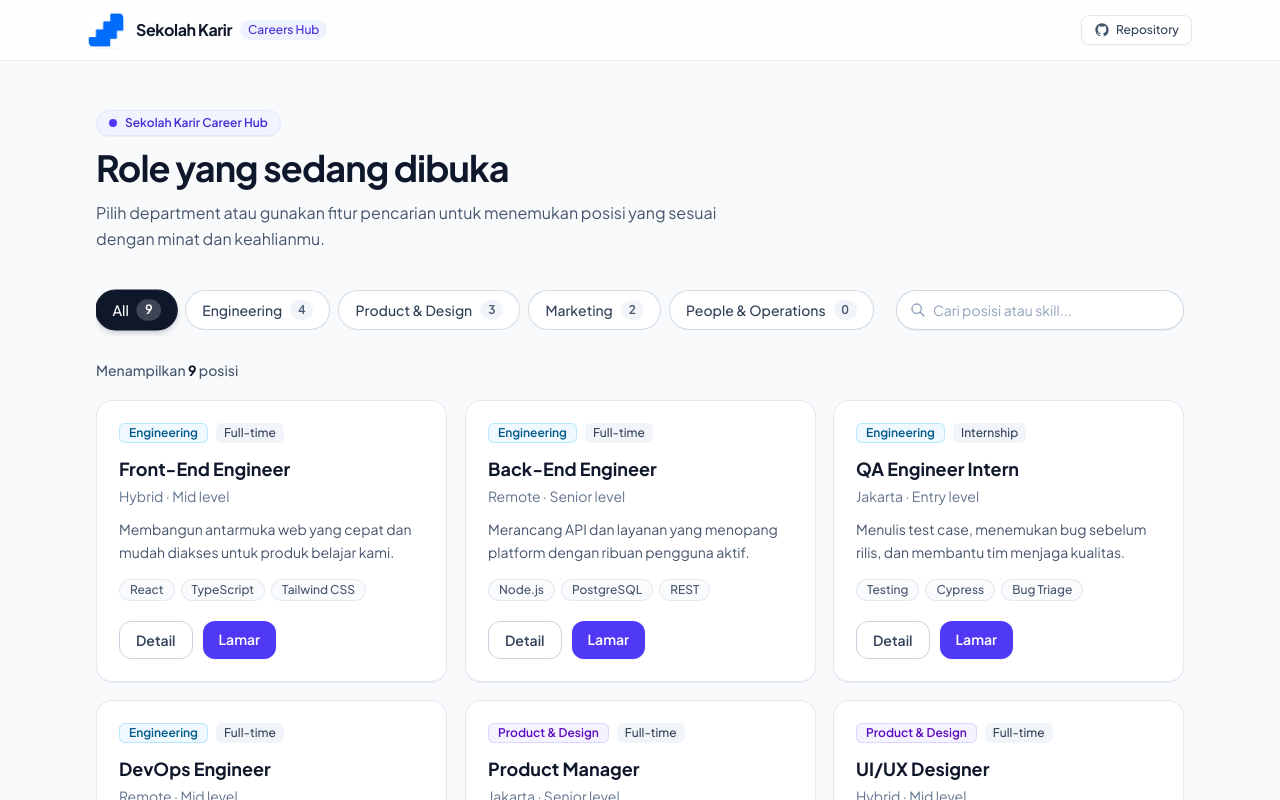
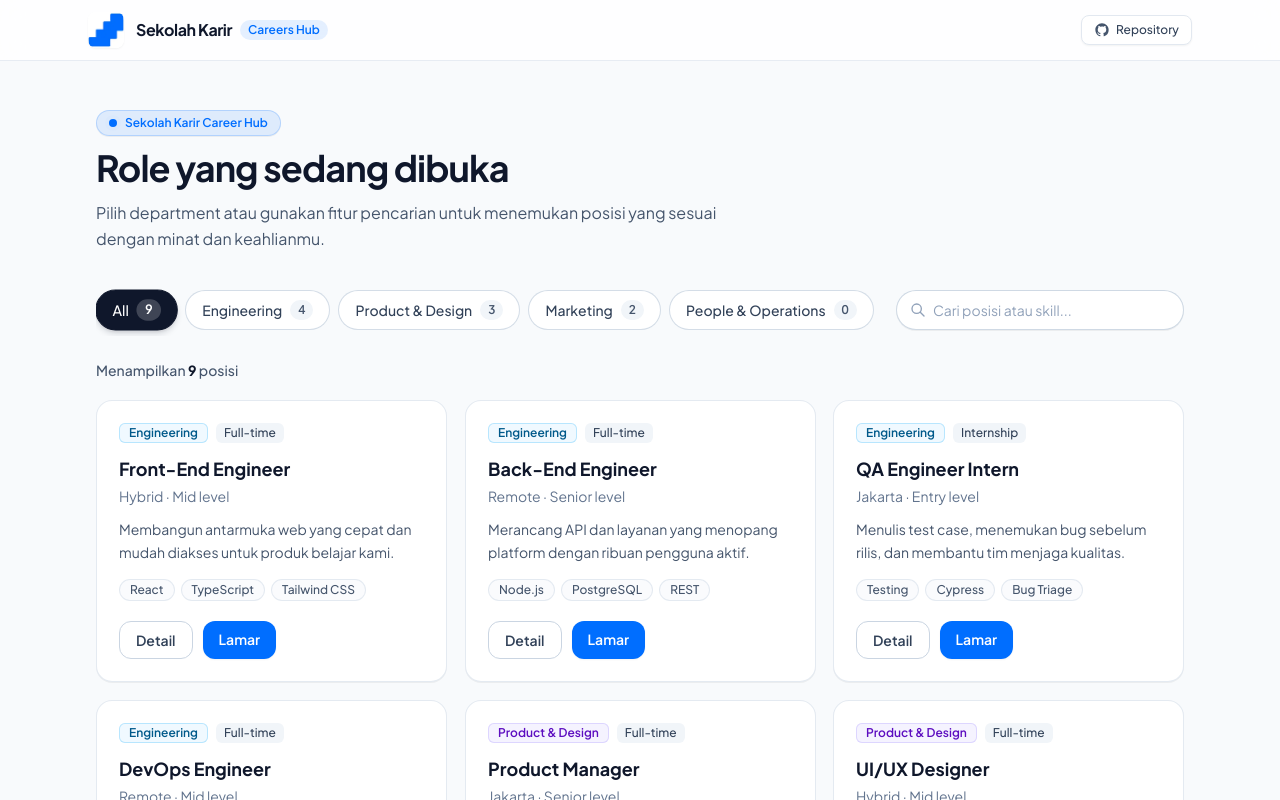
Before and after one commit to eridaylm/EridayalmaZahraYohar_Front-End-Engineer, a React (Vite) app: page / in a window 1280 px wide. Shown: the top 800 px of the page. Built offline with nearby package versions, Linux system fonts and the light colour scheme.

Commit message:
update button

```diff
--- a/src/App.tsx
+++ b/src/App.tsx
@@ -15,7 +15,7 @@ export default function App() {
               <span className="text-base font-bold tracking-tight text-slate-900">
                 Sekolah Karir
               </span>
-              <span className="hidden rounded-full bg-indigo-50 px-2 py-0.5 text-xs font-medium text-indigo-700 sm:inline-block">
+              <span className="hidden rounded-full bg-[#006EFF]/10 px-2 py-0.5 text-xs font-semibold text-[#006EFF] sm:inline-block">
                 Careers Hub
               </span>
             </div>
--- a/src/components/EmptyState.tsx
+++ b/src/components/EmptyState.tsx
@@ -18,11 +18,11 @@ export default function EmptyState({ department, query, onReset }: Props) {
 
   return (
     <div className="empty-appear flex flex-col items-center rounded-2xl border border-dashed border-slate-300 bg-white/90 px-6 py-14 text-center shadow-xs backdrop-blur-xs">
-      <div className="animate-float rounded-2xl bg-indigo-50/70 p-4.5 text-indigo-500 shadow-2xs">
+      <div className="animate-float rounded-2xl bg-[#006EFF]/10 p-4.5 text-[#006EFF] shadow-2xs">
         <svg
           aria-hidden="true"
           viewBox="0 0 24 24"
-          className="h-10 w-10 text-indigo-600"
+          className="h-10 w-10 text-[#006EFF]"
           fill="none"
           stroke="currentColor"
           strokeWidth="1.5"
@@ -39,7 +39,7 @@ export default function EmptyState({ department, query, onReset }: Props) {
       <button
         type="button"
         onClick={onReset}
-        className="group mt-6 inline-flex items-center gap-2 rounded-xl bg-slate-900 px-4.5 py-2.5 text-sm font-semibold text-white shadow-xs transition-all duration-200 hover:bg-slate-800 hover:shadow-md hover:shadow-slate-900/15 active:scale-95 focus-visible:outline-2 focus-visible:outline-offset-2 focus-visible:outline-indigo-600 cursor-pointer"
+        className="group mt-6 inline-flex items-center gap-2 rounded-xl bg-slate-900 px-4.5 py-2.5 text-sm font-semibold text-white shadow-xs transition-all duration-200 hover:bg-slate-800 hover:shadow-md hover:shadow-slate-900/15 active:scale-95 focus-visible:outline-2 focus-visible:outline-offset-2 focus-visible:outline-[#006EFF] cursor-pointer"
       >
         <svg
           className="h-4 w-4 transition-transform duration-500 ease-out group-hover:-rotate-90"
--- a/src/components/RoleCard.tsx
+++ b/src/components/RoleCard.tsx
@@ -3,7 +3,7 @@ import type { Role } from '../types'
 
 export default function RoleCard({ role }: { role: Role }) {
   return (
-    <article className="group relative flex h-full flex-col rounded-2xl border border-slate-200/90 bg-white p-5.5 shadow-2xs transition-all duration-300 ease-[cubic-bezier(0.16,1,0.3,1)] hover:-translate-y-1.5 hover:border-indigo-300/80 hover:shadow-xl hover:shadow-indigo-500/8 focus-within:border-indigo-400 focus-within:shadow-md">
+    <article className="group relative flex h-full flex-col rounded-2xl border border-slate-200/90 bg-white p-5.5 shadow-2xs transition-all duration-300 ease-[cubic-bezier(0.16,1,0.3,1)] hover:-translate-y-1.5 hover:border-[#006EFF]/40 hover:shadow-xl hover:shadow-[#006EFF]/8 focus-within:border-[#006EFF]/60 focus-within:shadow-md">
       <div className="flex flex-wrap items-center gap-2">
         <span
           className={`rounded-md px-2.5 py-0.5 text-xs font-semibold ring-1 ring-inset transition-colors duration-200 ${DEPARTMENT_BADGE[role.department]}`}
@@ -15,7 +15,7 @@ export default function RoleCard({ role }: { role: Role }) {
         </span>
       </div>
 
-      <h3 className="mt-3.5 text-lg font-bold leading-snug text-slate-900 transition-colors duration-200 group-hover:text-indigo-600">
+      <h3 className="mt-3.5 text-lg font-bold leading-snug text-slate-900 transition-colors duration-200 group-hover:text-[#006EFF]">
         {role.title}
       </h3>
       <p className="mt-1 text-sm text-slate-500">
@@ -30,7 +30,7 @@ export default function RoleCard({ role }: { role: Role }) {
         {role.tags.map((tag) => (
           <li
             key={tag}
-            className="rounded-full border border-slate-200/90 bg-slate-50/70 px-2.5 py-0.5 text-xs font-medium text-slate-600 transition-all duration-200 hover:scale-105 hover:border-indigo-200 hover:bg-indigo-50/70 hover:text-indigo-700"
+            className="rounded-full border border-slate-200/90 bg-slate-50/70 px-2.5 py-0.5 text-xs font-medium text-slate-600 transition-all duration-200 hover:scale-105 hover:border-[#006EFF]/30 hover:bg-[#006EFF]/5 hover:text-[#006EFF]"
           >
             {tag}
           </li>
@@ -43,7 +43,7 @@ export default function RoleCard({ role }: { role: Role }) {
           href="#"
           onClick={(e) => e.preventDefault()}
           aria-label={`Lihat detail ${role.title}`}
-          className="rounded-xl border border-slate-300 px-4 py-2 text-sm font-semibold text-slate-700 transition-all duration-200 hover:bg-slate-100 hover:border-slate-400 active:scale-95 focus-visible:outline-2 focus-visible:outline-offset-2 focus-visible:outline-indigo-600"
+          className="rounded-xl border border-slate-300 px-4 py-2 text-sm font-semibold text-slate-700 transition-all duration-200 hover:bg-slate-100 hover:border-slate-400 active:scale-95 focus-visible:outline-2 focus-visible:outline-offset-2 focus-visible:outline-[#006EFF]"
         >
           Detail
         </a>
@@ -51,7 +51,7 @@ export default function RoleCard({ role }: { role: Role }) {
           href="#"
           onClick={(e) => e.preventDefault()}
           aria-label={`Lamar sebagai ${role.title}`}
-          className="rounded-xl bg-indigo-600 px-4 py-2 text-sm font-semibold text-white shadow-xs transition-all duration-200 hover:bg-indigo-700 hover:shadow-md hover:shadow-indigo-500/25 active:scale-95 focus-visible:outline-2 focus-visible:outline-offset-2 focus-visible:outline-indigo-600"
+          className="rounded-xl bg-[#006EFF] px-4 py-2 text-sm font-semibold text-white shadow-xs transition-all duration-200 hover:bg-[#005ed9] hover:shadow-md hover:shadow-[#006EFF]/25 active:scale-95 focus-visible:outline-2 focus-visible:outline-offset-2 focus-visible:outline-[#006EFF]"
         >
           Lamar
         </a>
--- a/src/components/RoleExplorer.tsx
+++ b/src/components/RoleExplorer.tsx
@@ -41,10 +41,10 @@ export default function RoleExplorer() {
   return (
     <section aria-labelledby="role-explorer-title" className="mx-auto max-w-6xl px-4 sm:px-6 lg:px-8 py-8 sm:py-12">
       <header className="max-w-2xl">
-        <div className="mb-3 inline-flex items-center gap-2 rounded-full border border-indigo-100 bg-indigo-50/80 px-3 py-1 text-xs font-semibold text-indigo-700 shadow-2xs transition-transform duration-300 hover:scale-102">
+        <div className="mb-3 inline-flex items-center gap-2 rounded-full border border-[#006EFF]/20 bg-[#006EFF]/10 px-3 py-1 text-xs font-semibold text-[#006EFF] shadow-2xs transition-transform duration-300 hover:scale-102">
           <span className="relative flex h-2 w-2">
-            <span className="absolute inline-flex h-full w-full animate-ping rounded-full bg-indigo-400 opacity-75" />
-            <span className="relative inline-flex h-2 w-2 rounded-full bg-indigo-600" />
+            <span className="absolute inline-flex h-full w-full animate-ping rounded-full bg-[#006EFF] opacity-75" />
+            <span className="relative inline-flex h-2 w-2 rounded-full bg-[#006EFF]" />
           </span>
           Sekolah Karir Career Hub
         </div>
@@ -88,7 +88,7 @@ export default function RoleExplorer() {
             value={query}
             onChange={(e) => setQuery(e.target.value)}
             placeholder="Cari posisi atau skill..."
-            className="h-10 w-full rounded-full border border-slate-300/90 bg-white pl-9 pr-9 text-sm text-slate-900 placeholder:text-slate-400 shadow-2xs transition-all duration-300 ease-[cubic-bezier(0.16,1,0.3,1)] hover:border-slate-400 focus:border-indigo-600 focus:ring-4 focus:ring-indigo-100/80 focus-visible:outline-hidden"
+            className="h-10 w-full rounded-full border border-slate-300/90 bg-white pl-9 pr-9 text-sm text-slate-900 placeholder:text-slate-400 shadow-2xs transition-all duration-300 ease-[cubic-bezier(0.16,1,0.3,1)] hover:border-slate-400 focus:border-[#006EFF] focus:ring-4 focus:ring-[#006EFF]/15 focus-visible:outline-hidden"
           />
           {query && (
             <button
@@ -118,7 +118,7 @@ export default function RoleExplorer() {
           <button
             type="button"
             onClick={reset}
-            className="inline-flex items-center gap-1.5 rounded-md text-sm font-semibold text-indigo-700 transition-all duration-200 hover:text-indigo-800 hover:underline active:scale-95 cursor-pointer focus-visible:outline-2 focus-visible:outline-offset-2 focus-visible:outline-indigo-600"
+            className="inline-flex items-center gap-1.5 rounded-md text-sm font-semibold text-[#006EFF] transition-all duration-200 hover:text-[#005ed9] hover:underline active:scale-95 cursor-pointer focus-visible:outline-2 focus-visible:outline-offset-2 focus-visible:outline-[#006EFF]"
           >
             <span>Reset filter</span>
           </button>
--- a/src/index.css
+++ b/src/index.css
@@ -53,7 +53,7 @@ body {
 @keyframes count-pop {
   0% {
     transform: scale(1.28);
-    color: rgb(79, 70, 229);
+    color: rgb(0, 110, 255);
   }
   100% {
     transform: scale(1);
```
